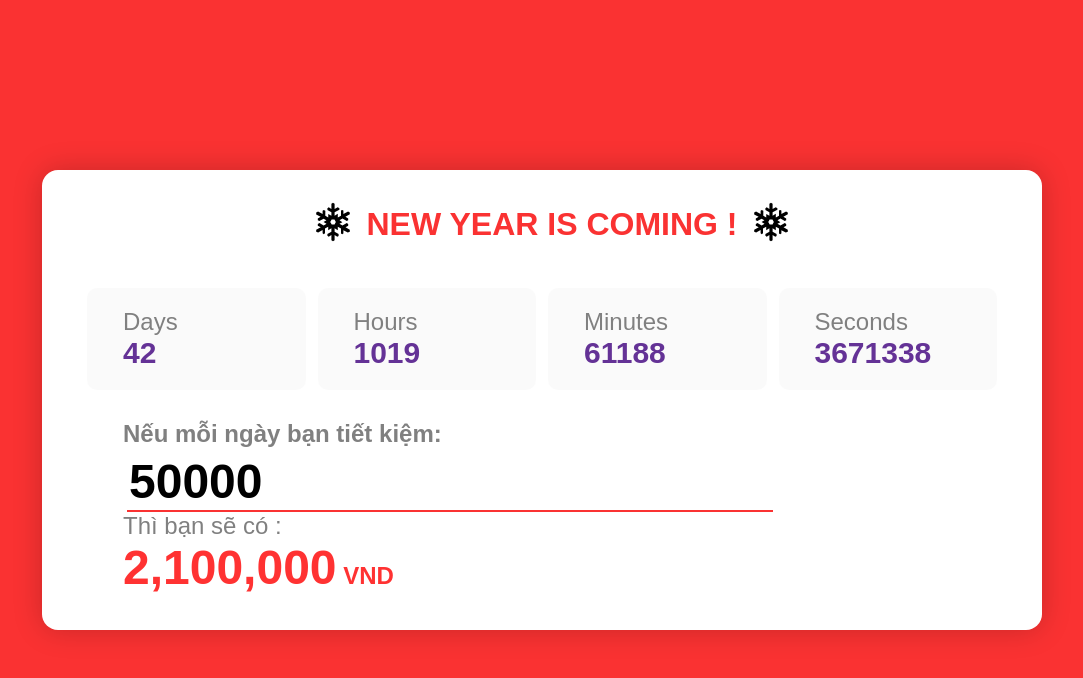
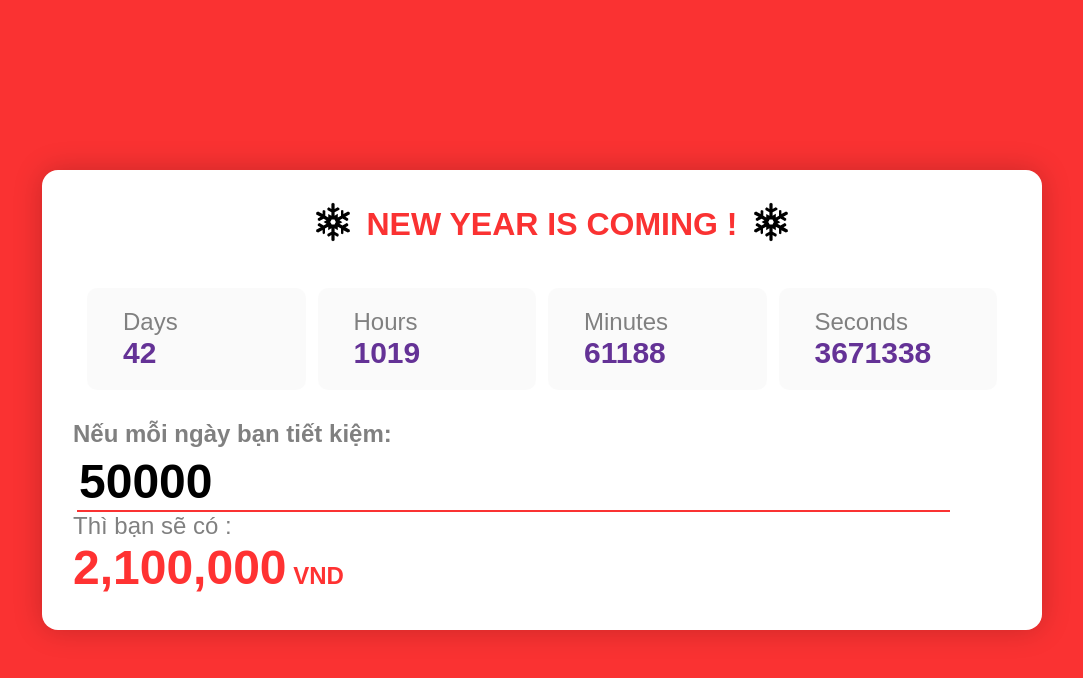
Before and after one commit to Harryguci/Dem-ngay-den-tet, a plain HTML site: page index.html in a window 1280 px wide. Shown: the whole page, without its empty margins (98-1181 px from the left). Drawn offline with Linux system fonts and the light colour scheme.

Commit message:
tet 2023

```diff
--- a/index.html
+++ b/index.html
@@ -43,7 +43,7 @@
                     </div>
                 </div>
 
-                <div style="margin: 20px 0; margin-left: 50px;">
+                <div style="margin: 20px 0;">
                     <span class="" style="font-size: 1.5rem; margin-bottom: 5px;"><b>Nếu mỗi ngày bạn tiết
                             kiệm:</b></span>
                     <input type="number" id="value-tk" style="font-size: 3rem; color:black; font-weight: bold;"
--- a/tet.css
+++ b/tet.css
@@ -23,6 +23,7 @@
   margin: 0 0 0 20px;
   border: none;
   outline: none;
+  width: 90%;
   border-bottom: 2px rgb(250, 50, 50) solid;
 }
 
```
